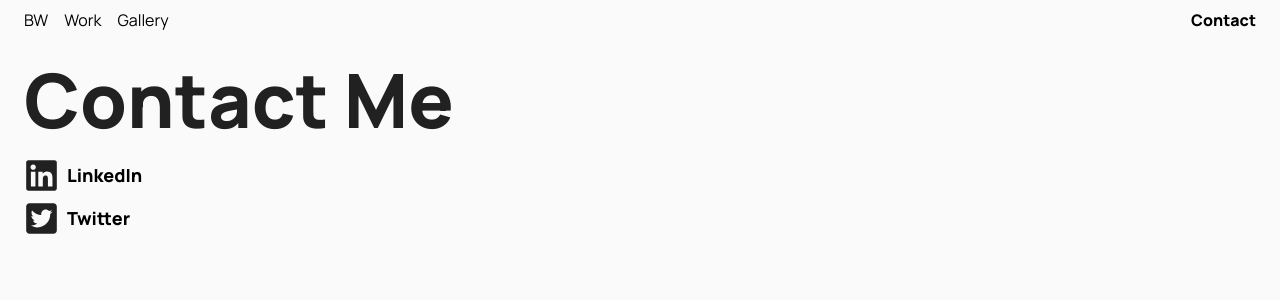
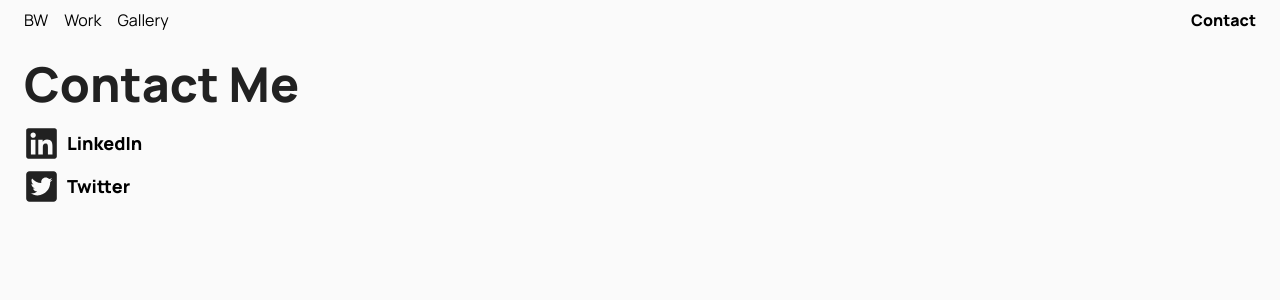
Before and after one commit to benwerner01/personal-website, a Next.js app: page /contact in a window 1280 px wide. Shown: the top 300 px of the page. Built offline with nearby package versions, Linux system fonts and the light colour scheme.

Commit message:
smaller contact page h1 font size

```diff
--- a/src/pages/contact.tsx
+++ b/src/pages/contact.tsx
@@ -45,7 +45,7 @@ const ContactPage: React.FC = () => {
   const classes = useStyles();
   return (
     <Container>
-      <Typography variant="h1">Contact Me</Typography>
+      <Typography variant="h3" component="h1">Contact Me</Typography>
       <ul className={classes.ul}>
         {CONTACT_METHODS.map(({ Icon, href, name }) => (
           <li className={classes.li}>
```
